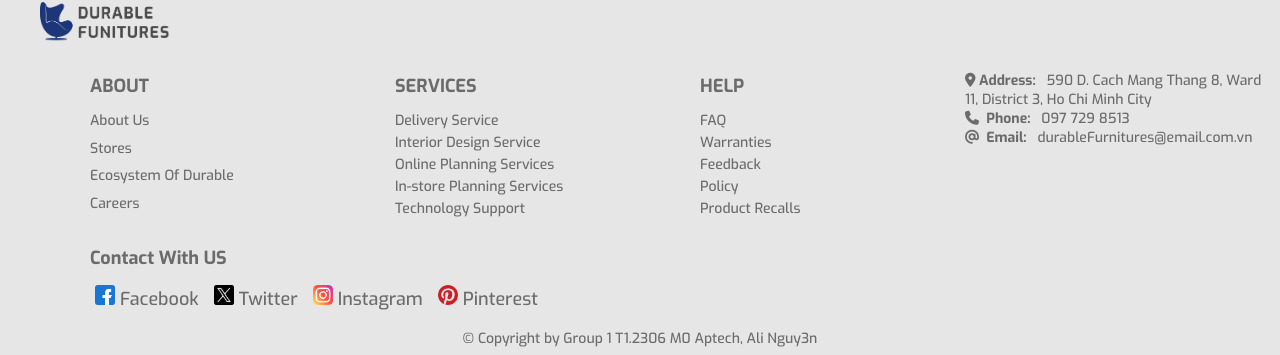
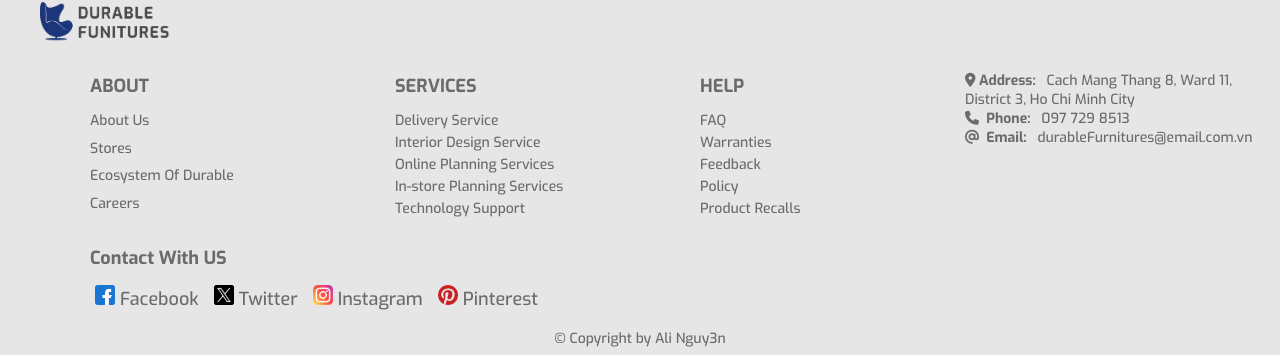
Before and after one commit to AliNguy3n/eProject-Fpt-Aptech-Group1-Durable-Furniture, a React (Create React App) app: page / in a window 1280 px wide. Shown: the part 3301-3656 px from the top of the page. Built offline with nearby package versions, Linux system fonts and the light colour scheme; no server answers.

Commit message:
new version 1.1

```diff
--- a/src/components/footer/FooterMain.js
+++ b/src/components/footer/FooterMain.js
@@ -84,7 +84,7 @@ function FooterMain() {
             <p>
                 <i className="fa-solid fa-location-dot"></i>
                 <strong>&nbsp;Address:&nbsp;&nbsp;&nbsp;</strong>
-                590 D. Cach Mang Thang 8, Ward 11, District 3, Ho Chi Minh City
+                Cach Mang Thang 8, Ward 11, District 3, Ho Chi Minh City
             </p>
             <p>
                 <i className="fa-solid fa-phone"></i>
@@ -114,7 +114,7 @@ function FooterMain() {
           </ul>
       </div>
       <div className="footer-copyright">
-        <p className='footer-copyright'>&copy; Copyright by Group 1 T1.2306 M0 Aptech, Ali Nguy3n </p>
+        <p className='footer-copyright'>&copy; Copyright by Ali Nguy3n </p>
       </div>
     </div>
   )
--- a/src/components/products/ProductsPage.scss
+++ b/src/components/products/ProductsPage.scss
@@ -17,7 +17,7 @@
         &-img{
             flex:1;
             height: auto;
-            width: 30rem;
+            width: 10rem;
             img{
                 width: 100%;
                 height: auto;
```
Also changed, not shown: 1 other file (tests, documents, lock files or other folders).
